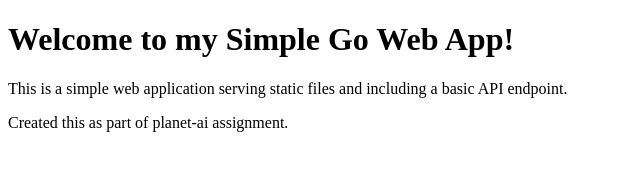
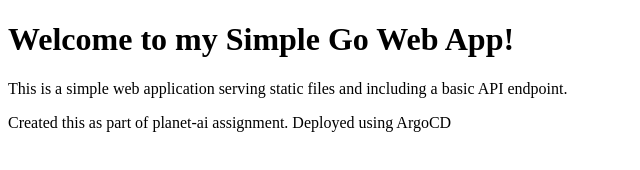
Before and after one commit to ayushthe1/Golang-App-with-Jenkins-CI-CD-and-ArgoCD-Kubernetes-Deployments, a plain HTML site: page go-app/static/index.html in a window 1280 px wide. Shown: the whole page, without its empty margins (0-640 px from the left). Drawn offline with Linux system fonts and the light colour scheme.

Commit message:
update jenkinsfile

```diff
--- a/go-app/static/index.html
+++ b/go-app/static/index.html
@@ -8,6 +8,6 @@
 <body>
     <h1>Welcome to my Simple Go Web App!</h1>
     <p>This is a simple web application serving static files and including a basic API endpoint.</p>
-    <p>Created this as part of planet-ai assignment.</p>
+    <p>Created this as part of planet-ai assignment. Deployed using ArgoCD</p>
 </body>
 </html>
```
Also changed, not shown: 1 other file.
